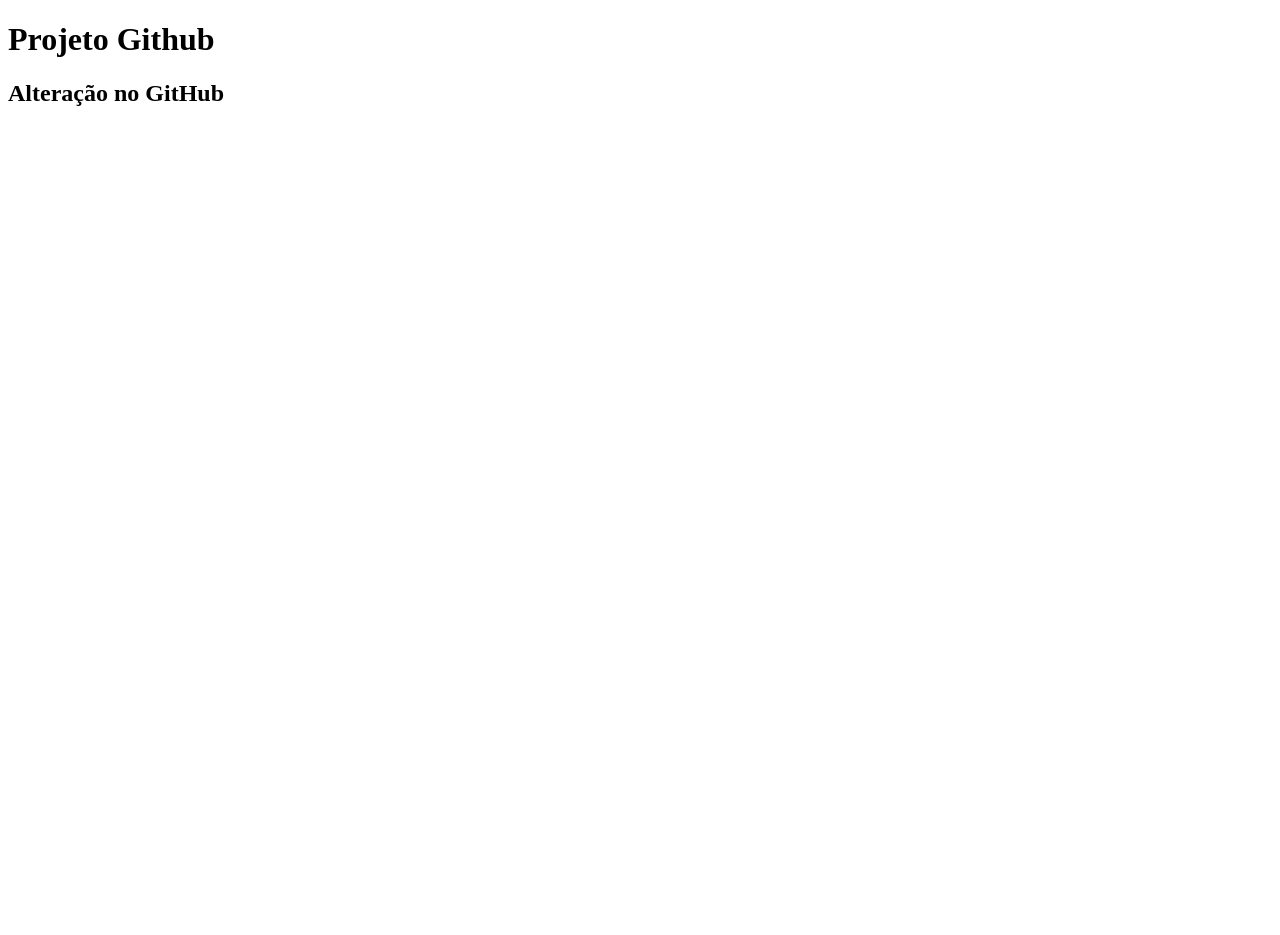
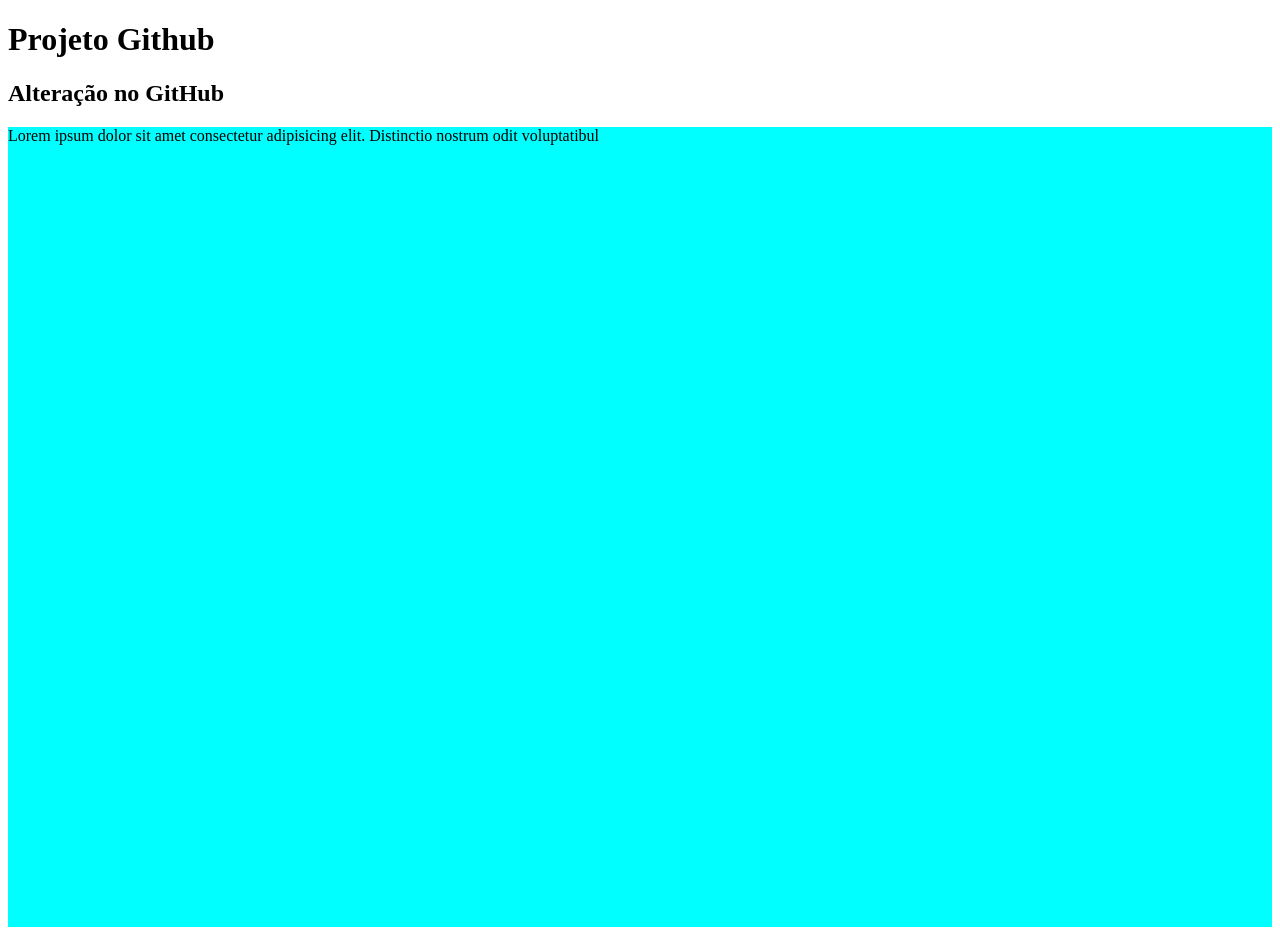
Before and after one commit to ZK1ngZ/projeto-git, a plain HTML site: page index.html in a window 1280 px wide. Before the commit the page ends 800 px from the top, so only its background shows below. Drawn offline with Linux system fonts and the light colour scheme.

Commit message:
2 Commit

```diff
--- /dev/null
+++ b/css/style.css
@@ -0,0 +1,7 @@
+.classe-github{
+    background-color: aqua;
+    width: 100%;
+    height: 100vh;
+
+
+}
--- a/index.html
+++ b/index.html
@@ -4,10 +4,15 @@
     <meta charset="UTF-8">
     <meta http-equiv="X-UA-Compatible" content="IE=edge">
     <meta name="viewport" content="width=device-width, initial-scale=1.0">
+    <link rel="stylesheet" href="/css/style.css">
     <title>Projeto Git</title>
+
 </head>
 <body>
     <h1>Projeto Github</h1>
     <h2>Alteração no GitHub</h2>
+    <div class="classe-github">
+        <p>Lorem ipsum dolor sit amet consectetur adipisicing elit. Distinctio nostrum odit voluptatibul</p>
+    </div>
 </body>
 </html>
```
